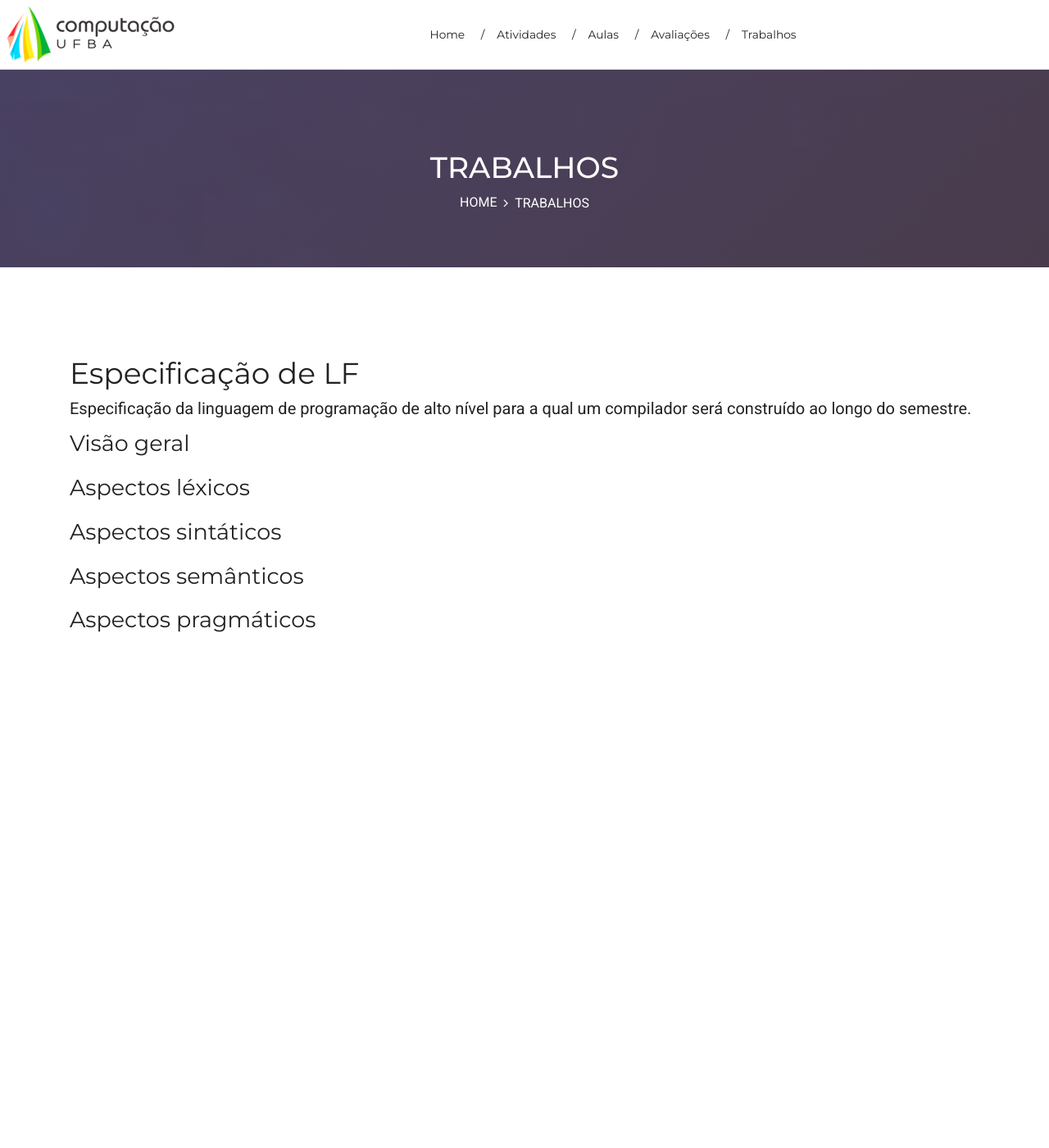
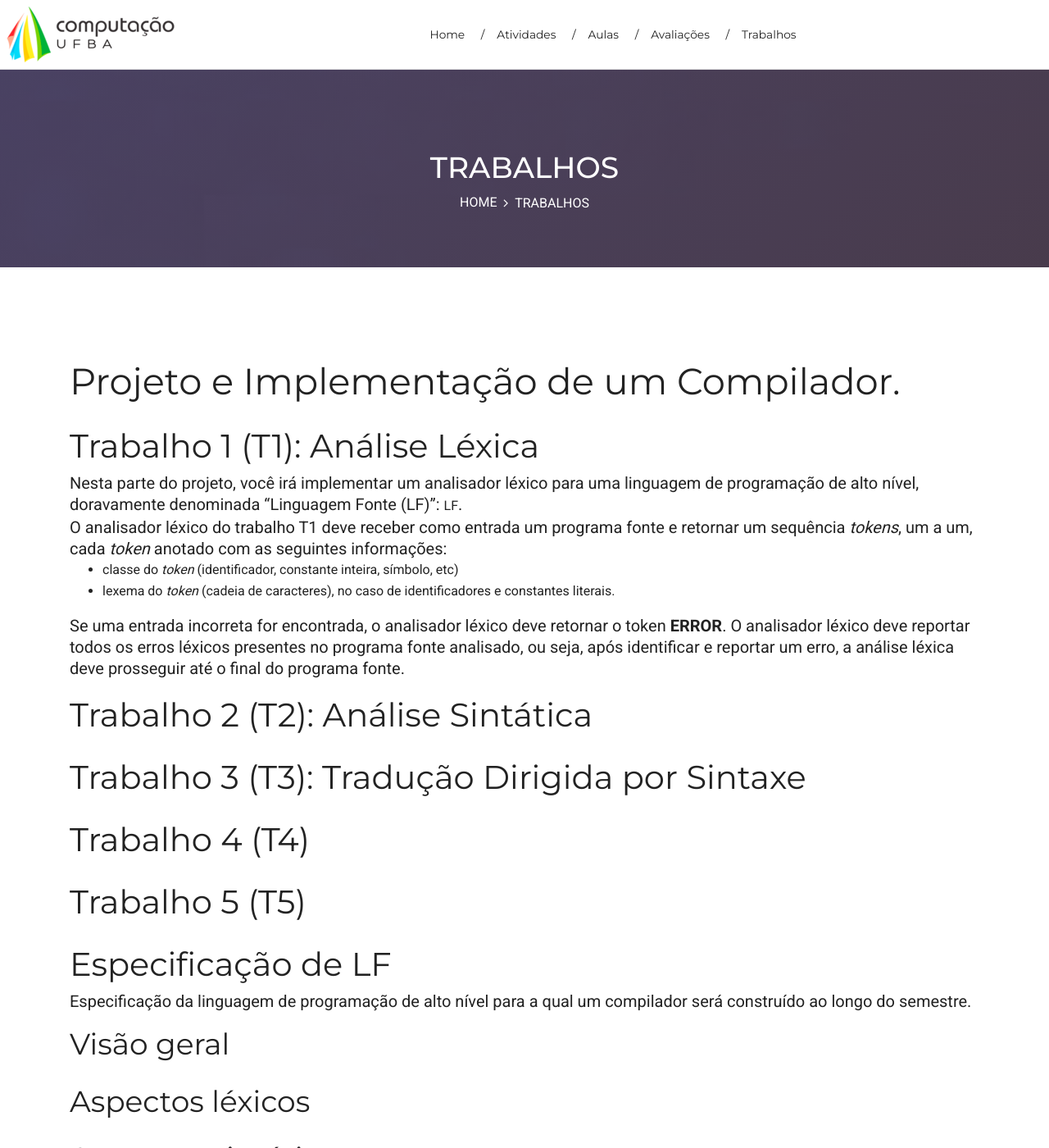
Before and after one commit to MATA61-IC-UFBA/mata61-ic-ufba.github.io, a Jekyll site: the page built from 20251/trabalhos.md, in a window 1280 px wide and 1400 px high. Shown: the whole window at 82% size. Built offline with Jekyll 4.4.1, drawn with Linux system fonts in a browser that asks for light colours.

Commit message:
update trabalhos

```diff
--- a/20251/trabalhos.md
+++ b/20251/trabalhos.md
@@ -7,16 +7,48 @@ kickoff:
     year: 20251
 ---
 
-### Especificação de LF
+# Projeto e Implementação de um Compilador.
+
+## Trabalho 1 (T1): Análise Léxica
+
+Nesta parte do projeto, você irá implementar um analisador léxico
+para uma linguagem de programação de alto nível,
+doravamente denominada "Linguagem Fonte (LF)":
+[LF](../LF/MANUAL.md).
+
+O analisador léxico do trabalho T1 deve receber como entrada
+um programa fonte e retornar um sequência _tokens_,
+um a um, cada _token_ anotado com as seguintes informações:
+- classe do _token_ (identificador, constante inteira, símbolo, etc)
+- lexema do _token_ (cadeia de caracteres),
+no caso de identificadores e constantes literais.
+
+Se uma entrada incorreta for encontrada, o analisador léxico
+deve retornar o token __ERROR__.
+O analisador léxico deve reportar todos os erros léxicos presentes
+no programa fonte analisado, ou seja, após identificar e reportar um erro,
+a análise léxica deve prosseguir até o final do programa fonte.
+
+## Trabalho 2 (T2): Análise Sintática
+
+
+## Trabalho 3 (T3): Tradução Dirigida por Sintaxe
+
+## Trabalho 4 (T4)
+
+## Trabalho 5 (T5)
+
+
+## Especificação de LF
 
 Especificação da linguagem de programação de alto nível para a qual um compilador será construído ao longo do semestre.
 
-#### Visão geral
+### Visão geral
 
-#### Aspectos léxicos
+### Aspectos léxicos
 
-#### Aspectos sintáticos
+### Aspectos sintáticos
 
-#### Aspectos semânticos
+### Aspectos semânticos
 
-#### Aspectos pragmáticos
+### Aspectos pragmáticos
```
